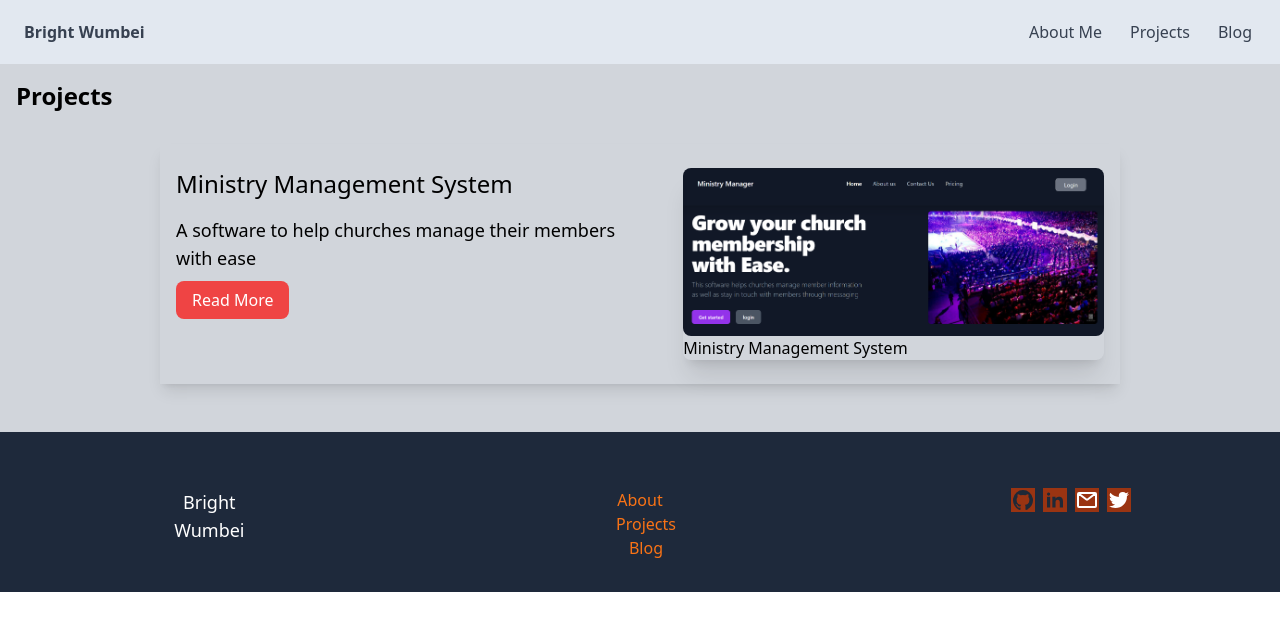
After one commit to Nlansong/portfolio, a Django app: page /projects/ in a window 1280 px wide. The commit adds this page. Shown: the top 631 px of the page. Run offline with Django 5.2, Linux system fonts and the light colour scheme; data comes from the database, SQL or seed files in the repository; some libraries are stand-ins or nearby versions.

Commit message:
added projects page

```diff
--- a/core/settings.py
+++ b/core/settings.py
@@ -15,7 +15,7 @@ BASE_DIR = Path(__file__).resolve().parent.parent
 SECRET_KEY = 'django-insecure-qam^zg*7ite1p+s1vr5qnf7useapwtz2u@xxr2n81y*2b44o7a'
 
 # SECURITY WARNING: don't run with debug turned on in production!
-DEBUG = False
+DEBUG = True
 
 ALLOWED_HOSTS = [
     'bwumbei.com',
--- a/home/urls.py
+++ b/home/urls.py
@@ -4,5 +4,6 @@ app_name = 'home'
 urlpatterns = [
     path('', views.index, name='index'),
     path('project/<int:pk>', views.project, name='project'),
+    path('projects/', views.projects, name='projects'),
     path('about/', views.about, name='about'),
 ]
--- a/home/views.py
+++ b/home/views.py
@@ -18,3 +18,10 @@ def project(request, pk):
 
 def about(request):
     return render(request, 'about.html')
+
+def projects(request):
+    projects = Project.objects.all()[:6]
+    context = {
+        'projects':projects
+    }
+    return render(request, 'projects.html', context)
--- a/templates/base.html
+++ b/templates/base.html
@@ -26,8 +26,8 @@
               <!-- Primary Nav -->
               <div class="hidden md:flex items-center space-x-1">
                   <a href="{% url 'home:about' %}" class="py-5 px-3 text-gray-700 hover:text-gray-900">About Me</a>
-                  <a href="#projects" class="py-5 px-3 text-gray-700 hover:text-gray-900">Projects</a>
-                  <a href="#" class="py-5 px-3 text-gray-700 hover:text-gray-900">Contact Me</a>
+                  <a href="{% url 'home:projects' %}" class="py-5 px-3 text-gray-700 hover:text-gray-900">Projects</a>
+
                   <a href="https://medium.com/@brightwumbei2018" class="py-5 px-3 text-gray-700 hover:text-gray-900">Blog</a>
               </div>
 
@@ -45,8 +45,8 @@
       <!-- Mobile Menu -->
       <div class="mobile-menu bg-slate-800 text-gray-100 hidden md:hidden">
           <a href="{% url 'home:about' %}" class="block py-2 px-4 text-sm hover:bg-gray-200">about</a>
-          <a href="#projects" class="block py-2 px-4 text-sm hover:bg-gray-200">projects</a>
-          <a href="#" class="block py-2 px-4 text-sm hover:bg-gray-200">contact</a>
+          <a href="{% url 'home:projects' %}" class="block py-2 px-4 text-sm hover:bg-gray-200">projects</a>
+
           <a href="https://medium.com/@brightwumbei2018" class="block py-2 px-4 text-sm hover:bg-gray-200">blog</a>
       </div>
   </nav>
--- a/templates/footer.html
+++ b/templates/footer.html
@@ -5,16 +5,14 @@
     </div>
     <div class="pt-6 space-x-3">
         <p class="text-orange-500" >
-            <a href="">About</a>
+            <a href="{% url 'home:about' %}">About</a>
         </p>
         <p class="text-orange-500">
-            <a href="">Projects</a>
+            <a href="{% url 'home:projects' %}">Projects</a>
         </p>
+
         <p class="text-orange-500" >
-            <a href="">Contact</a>
-        </p>
-        <p class="text-orange-500" >
-            <a href="">Blog</a>
+            <a target="_blank" href="https://medium.com/@brightwumbei2018">Blog</a>
         </p>
     </div>
 
--- /dev/null
+++ b/templates/projects.html
@@ -0,0 +1,27 @@
+
+{% extends 'base.html' %}
+{% load static %}
+{% block title %} Home {% endblock %}
+{% block content %}
+
+
+
+<section class="bg-gray-300 py-4" >
+    <h2 class="text-2xl font-bold px-4" >Projects</h2>
+    <div class="max-w-5xl mx-auto p-8">
+        {% for project in projects %}
+    <div class="flex flex-col md:flex-row items-center md:items-start gap-8 py-6 shadow-lg p-4 ">
+        <div class="">
+            <h1 class="text-2xl fornt-bold" > {{project.title}} </h1>
+            <p class="text-lg py-4" > {{project.meta_description}} </p>
+            <a class="bg-red-500 text-white py-2 px-4 rounded-lg"  href="{% url 'home:project' project.id  %} ">Read More</a>
+        </div>
+        <div class="w-1/2 rounded-lg shadow-xl">
+            <img src="{{ project.picture.url }}" style="width: 450px;" class="rounded-lg hover:shadow-lg  " alt="">
+            {{project.title}}
+        </div>
+    </div>
+    {% endfor %}
+    </div>
+</section>
+{% endblock %}
```
Also changed, not shown: templates/about.html (+11 -0 lines), templates/index.html (+11 -0 lines), static/img/contact.jpg (added), 1 other file.
